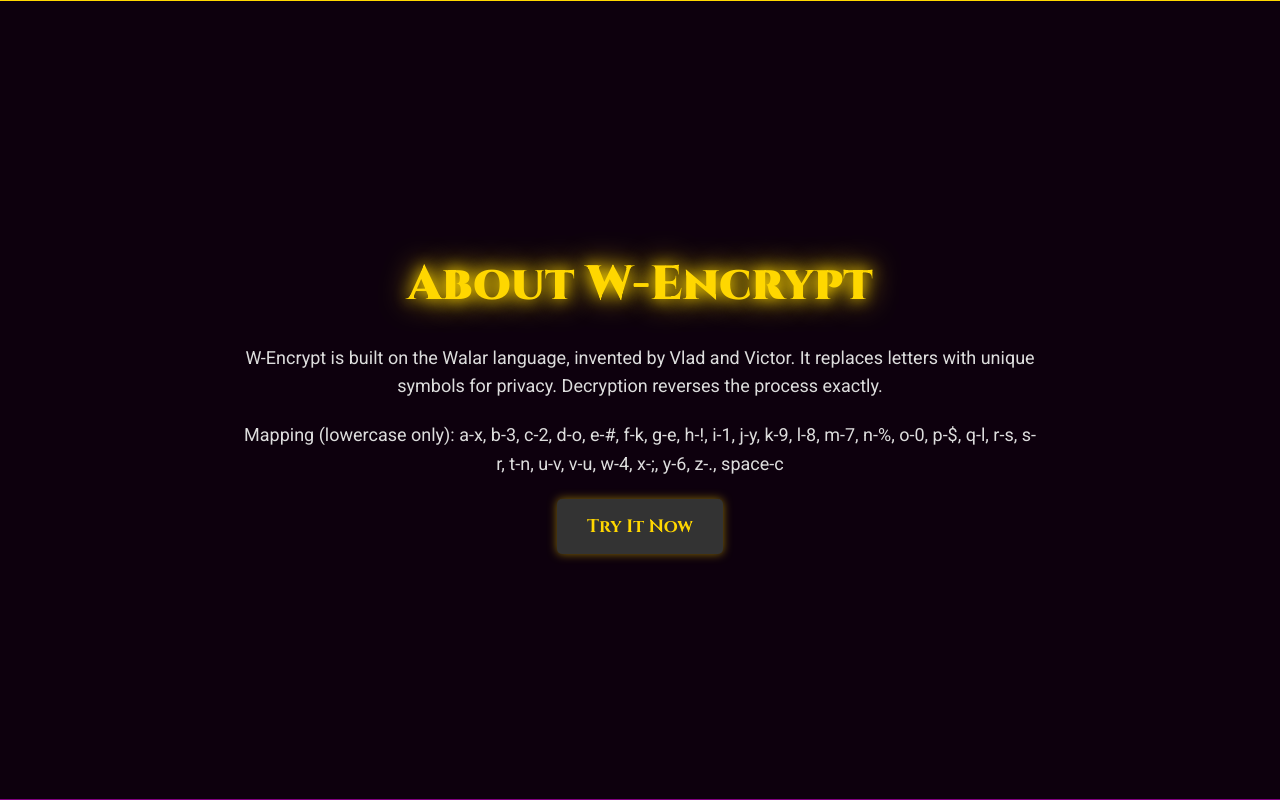
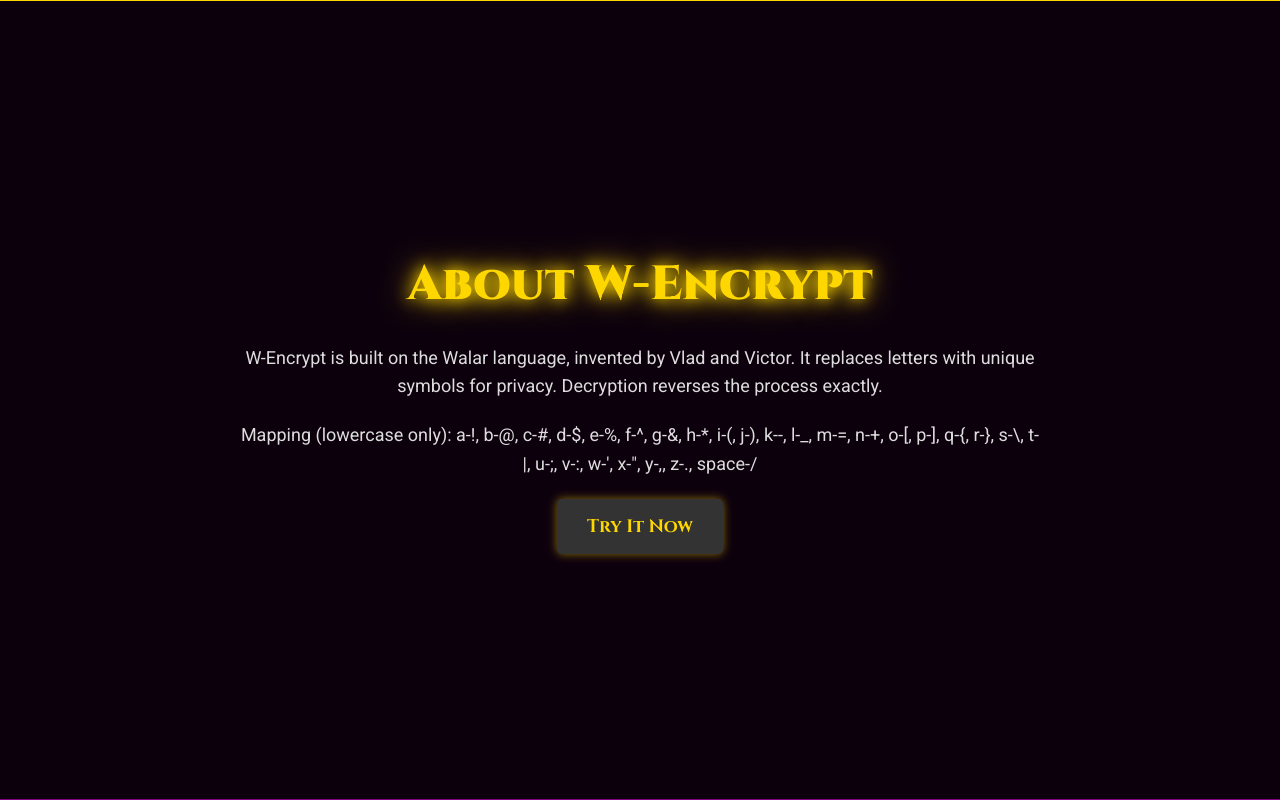
Before and after one commit to WCommonwealth/encrypt, a plain HTML site: page index.html in a window 1280 px wide. Shown: the part 1706-2506 px from the top of the page. Drawn offline with nearby package versions, Linux system fonts and the light colour scheme.

Commit message:
Update index.html

```diff
--- a/index.html
+++ b/index.html
@@ -56,7 +56,7 @@
   <section id="about">
     <h2>About W-Encrypt</h2>
     <p>W-Encrypt is built on the Walar language, invented by Vlad and Victor. It replaces letters with unique symbols for privacy. Decryption reverses the process exactly.</p>
-    <p>Mapping (lowercase only): a-x, b-3, c-2, d-o, e-#, f-k, g-e, h-!, i-1, j-y, k-9, l-8, m-7, n-%, o-0, p-$, q-l, r-s, s-r, t-n, u-v, v-u, w-4, x-;, y-6, z-., space-c</p>
+    <p>Mapping (lowercase only): a-!, b-@, c-#, d-$, e-%, f-^, g-&, h-*, i-(, j-), k--, l-_, m-=, n-+, o-[, p-], q-{, r-}, s-\, t-|, u-;, v-:, w-', x-", y-,, z-., space-/</p>
     <button class="cta-button tertiary" onclick="scrollToSection('#encrypt')">Try It Now</button>
   </section>
 
```
